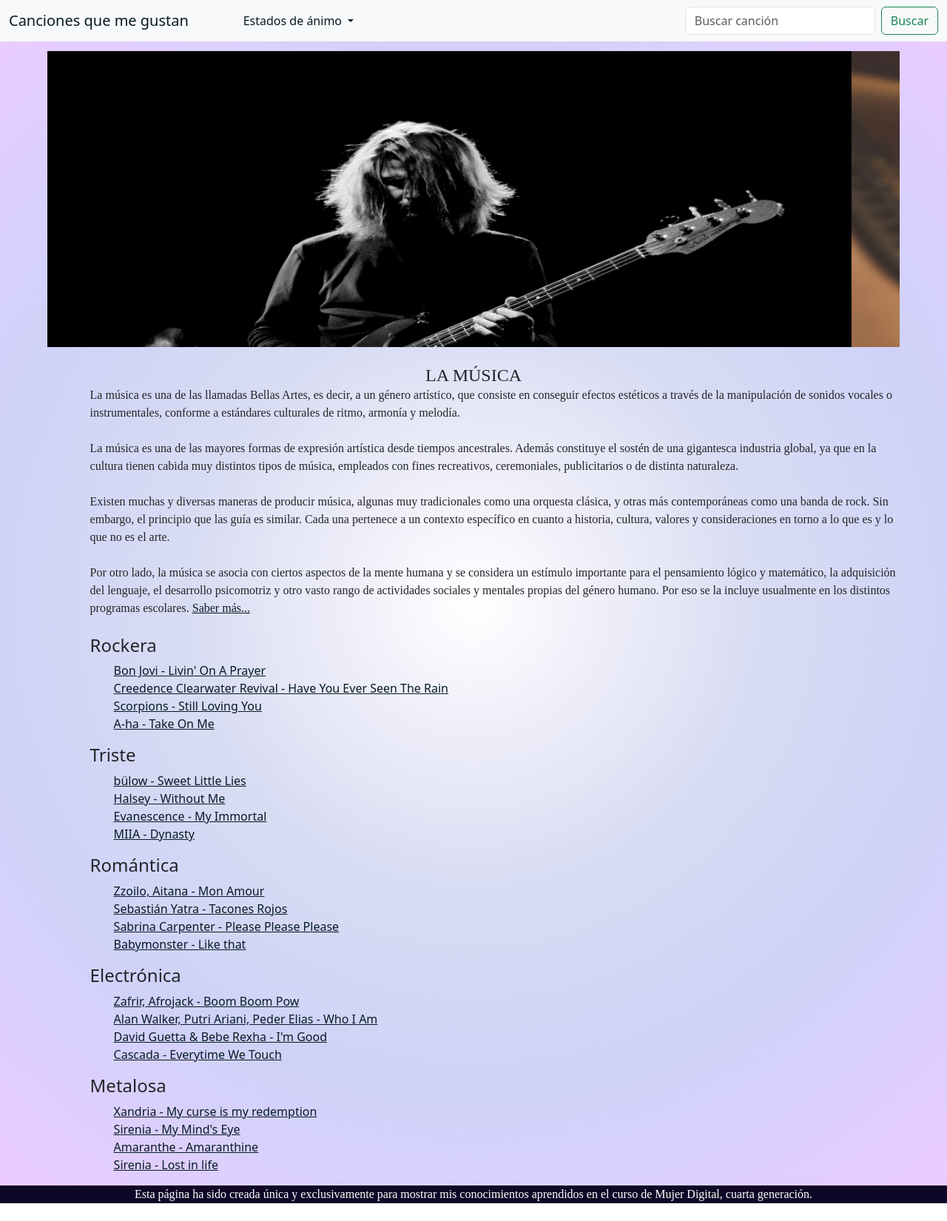
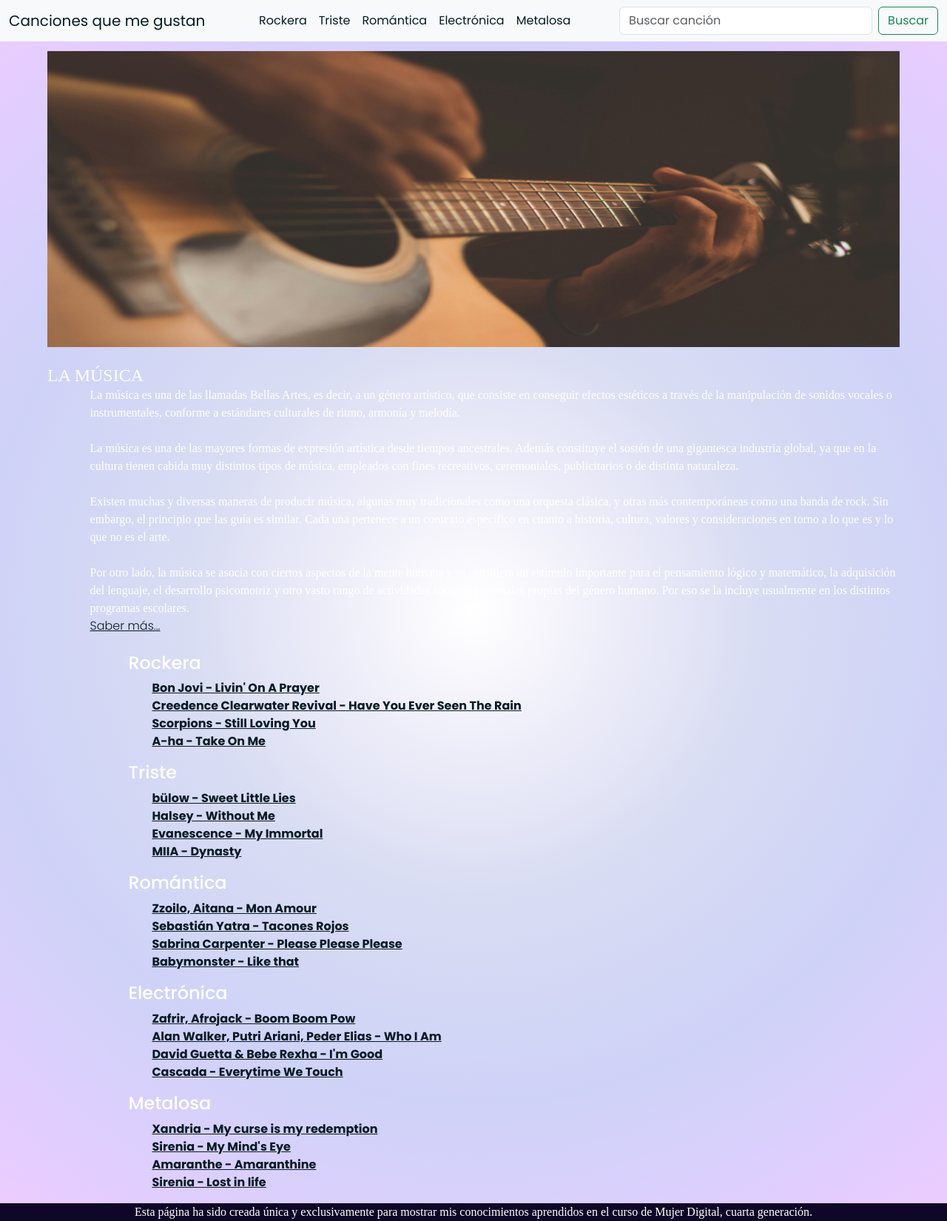
Before and after one commit to WendymMenHer/P-gina-para-entregar, a plain HTML site: page index.html in a window 1280 px wide. Shown: the whole page at 74% size. Before the commit the page ends 1626 px from the top, so only its background shows below. Drawn offline with nearby package versions, Linux system fonts and the light colour scheme.

Commit message:
La acabé

```diff
--- a/animaciones.js
+++ b/animaciones.js
@@ -0,0 +1,30 @@
+document.addEventListener("keyup", e=>{
+
+    if (e.target.matches("#buscador")){
+        if (e.key ==="Escape")e.target.value = ""
+        document.querySelectorAll(".cancion").forEach(lista =>{
+            lista.textContent.toLowerCase().includes(e.target.value.toLowerCase())
+              ?lista.classList.remove("filtro")
+              :lista.classList.add("filtro")
+        })
+
+    }
+  });
+let sections = document.querySelectorAll('section')
+let NavLinks = document.querySelectorAll ('header nav a')
+window.onscroll = () => {
+    sections.forEach(sec => {
+        let top = window.scrollY;
+        let offset = sec.offsetTop - 150;
+        let height = sec.offsetHeight;
+        let id = sec.getAttribute('id');
+
+        if (top >= offset && top < offset + height){
+            NavLinks.forEach (links =>{
+                links.classList.remove('active');
+                document.querySelector('header nav a [href*=' + id + ']').classList.add('active');
+            }
+            )
+        }
+    })
+};
--- a/estilos.css
+++ b/estilos.css
@@ -1,3 +1,24 @@
+@import url('https://fonts.googleapis.com/css2?family=Poppins:wght@300;400;500;600;700;800;900&display=swap');
+* {
+    scroll-behavior: smooth;
+    font-family: 'Poppins', sans-serif;
+}
+.logo {
+    font-size: 25px;
+    color: #fff;
+    text-decoration: none;
+    font-weight: 600;
+}
+nav a:hover,
+nav a.active {
+    color: rgb(166, 76, 245);
+}
+section {
+    justify-content: center;
+    align-items: center;
+    color: #fff;
+    font-weight: 700;
+}
 html{
     font-family: "Open Sans", sans-serif;
     font-optical-sizing: auto;
@@ -14,12 +35,10 @@ body{
     background-position: center center;
     background-repeat: no-repeat;
 }
-#titulo-música {
-    text-align: center;
-}
 #titulo-música{
     font-family: 'Times New Roman', Times, serif;
     font-weight: 8rem;
+    text-align: 0 center;
 }
 p{
     font-size: medium;
@@ -77,3 +96,14 @@ section{
     margin-left: 5%;
     margin-right: 5%;
 }
+.filtro{
+    display: none;
+}
+section h4{
+    text-align: center;
+    display: flex;
+}
+section a{
+    text-align: left;
+    display: flex;
+}
--- a/index.html
+++ b/index.html
@@ -12,7 +12,7 @@
 </head>
 <body>
     <header>
-    <nav class="navbar navbar-expand-lg bg-body-tertiary">
+      <nav class="navbar navbar-expand-lg bg-body-tertiary">
         <div class="container-fluid">
           <a class="navbar-brand" href="#"> Canciones que me gustan </a>
           <button class="navbar-toggler" type="button" data-bs-toggle="collapse" data-bs-target="#navbarSupportedContent" aria-controls="navbarSupportedContent" aria-expanded="false" aria-label="Toggle navigation">
@@ -21,25 +21,20 @@
           <div class="collapse navbar-collapse" id="navbarSupportedContent">
             <ul class="navbar-nav me-auto mb-2 mb-lg-0">
               <li class="nav-item dropdown">
-                <a class="nav-link dropdown-toggle" href="#" role="button" data-bs-toggle="dropdown" aria-expanded="false">
-                    Estados de ánimo
-                </a>
-                <ul class="dropdown-menu">
-                  <li><a class="dropdown-item" href="#">Rockera</a></li>
-                  <li><a class="dropdown-item" href="#">Triste</a></li>
-                  <li><a class="dropdown-item" href="#">Romántica</a></li>
-                  <li><a class="dropdown-item" href="#">Electrónica</a></li>
-                  <li><a class="dropdown-item" href="#">Metalosa</a></li>
+                <li class="nav-item">
+                  <li><a class="nav-link" href="#Rockera">Rockera</a></li>
+                  <li><a class="nav-link" href="#Triste">Triste</a></li>
+                  <li><a class="nav-link" href="#Romántica">Romántica</a></li>
+                  <li><a class="nav-link" href="#Electrónica">Electrónica</a></li>
+                  <li><a class="nav-link" href="#Metalosa">Metalosa</a></li>
                 </ul>
               </li>
             </ul>
-            <form class="d-flex" role="search">
-              <input class="form-control me-2" type="search" placeholder="Buscar canción" aria-label="Search">
-              <button class="btn btn-outline-success" type="submit">Buscar</button>
-            </form>
-          </div>
-        </div>
-        </nav>
+          <form class="d-flex" role="search">
+            <input class="form-control me-2" type="search" placeholder="Buscar canción" aria-label="Search" id="buscador">
+            <button class="btn btn-outline-success" type="submit">Buscar</button>
+          </form>
+      </nav>
     </header>
         <div id="imágenes-del-carrusel" class="carousel slide" data-bs-ride="carousel" class="container-lg">
             <div class="carousel-inner">
@@ -71,42 +66,52 @@
                 </p>
           </section>
             <br>
-            <section>
+            <section id="lista">
+              <section id="Rockera">
                 <h4>Rockera</h4>
                 <ul>
-                    <li><a target="_blank" href="https://youtu.be/lDK9QqIzhwk?si=xJNs8FkI0yf_Tuax">Bon Jovi - Livin' On A Prayer</a></li>
-                    <li><a target="_blank" href="https://youtu.be/u1V8YRJnr4Q?si=TgtkAYioOW4xO2Ih">Creedence Clearwater Revival - Have You Ever Seen The Rain</a></li>
-                    <li><a target="_blank" href="https://youtu.be/7pOr3dBFAeY?si=FXE2XqqEpcl0LaXU">Scorpions - Still Loving You</a></li>
-                    <li><a target="_blank" href="https://youtu.be/djV11Xbc914?si=3faUtR3GBr99jfP-">A-ha - Take On Me</a></li>
+                    <li><a target="_blank" href="https://youtu.be/lDK9QqIzhwk?si=xJNs8FkI0yf_Tuax" class="cancion">Bon Jovi - Livin' On A Prayer</a></li>
+                    <li><a target="_blank" href="https://youtu.be/u1V8YRJnr4Q?si=TgtkAYioOW4xO2Ih" class="cancion">Creedence Clearwater Revival - Have You Ever Seen The Rain</a></li>
+                    <li><a target="_blank" href="https://youtu.be/7pOr3dBFAeY?si=FXE2XqqEpcl0LaXU" class="cancion">Scorpions - Still Loving You</a></li>
+                    <li><a target="_blank" href="https://youtu.be/djV11Xbc914?si=3faUtR3GBr99jfP-" class="cancion">A-ha - Take On Me</a></li>
                 </ul>
+              </section>
+              <section id="Triste">
                 <h4>Triste</h4>
                 <ul>
-                    <li><a target="_blank" href="https://youtu.be/K5R5FF1KKmw?si=YJ_2ooXCNWmVA1F1">bülow - Sweet Little Lies</a></li>
-                    <li><a target="_blank" href="https://youtu.be/ZAfAud_M_mg?si=ZEM10ktarJF0hQDD">Halsey - Without Me</a></li>
-                    <li><a target="_blank" href="https://youtu.be/5anLPw0Efmo?si=empbLlgJt143vnBv">Evanescence - My Immortal</a></li>
-                    <li><a target="_blank" href="https://youtu.be/5-ZiKXrnvog?si=qGbwE2_6DfAY6zil">MIIA - Dynasty</a></li>
+                    <li><a target="_blank" href="https://youtu.be/K5R5FF1KKmw?si=YJ_2ooXCNWmVA1F1" class="cancion">bülow - Sweet Little Lies</a></li>
+                    <li><a target="_blank" href="https://youtu.be/ZAfAud_M_mg?si=ZEM10ktarJF0hQDD" class="cancion">Halsey - Without Me</a></li>
+                    <li><a target="_blank" href="https://youtu.be/5anLPw0Efmo?si=empbLlgJt143vnBv" class="cancion">Evanescence - My Immortal</a></li>
+                    <li><a target="_blank" href="https://youtu.be/5-ZiKXrnvog?si=qGbwE2_6DfAY6zil" class="cancion">MIIA - Dynasty</a></li>
                 </ul>
+              </section>
+              <section id="Romántica">
                 <h4>Romántica</h4>
                 <ul>
-                    <li><a target="_blank" href="https://youtu.be/7nk_zukRqdY?si=Vl85T_jaZDiyOamP">Zzoilo, Aitana - Mon Amour</a></li>
-                    <li><a target="_blank" href="https://youtu.be/Qz9gmiLBVFA?si=Gznmq1emMJO7aaEu">Sebastián Yatra - Tacones Rojos</a></li>
-                    <li><a target="_blank" href="https://youtu.be/cF1Na4AIecM?si=_dP8Xf2vKchNU6Fw">Sabrina Carpenter - Please Please Please</a></li>
-                    <li><a target="_blank" href="https://youtu.be/M8r3x4Re8-I?si=_6UcQt1WVtHCVHzx">Babymonster - Like that</a></li>
+                    <li><a target="_blank" href="https://youtu.be/7nk_zukRqdY?si=Vl85T_jaZDiyOamP" class="cancion">Zzoilo, Aitana - Mon Amour</a></li>
+                    <li><a target="_blank" href="https://youtu.be/Qz9gmiLBVFA?si=Gznmq1emMJO7aaEu" class="cancion">Sebastián Yatra - Tacones Rojos</a></li>
+                    <li><a target="_blank" href="https://youtu.be/cF1Na4AIecM?si=_dP8Xf2vKchNU6Fw" class="cancion">Sabrina Carpenter - Please Please Please</a></li>
+                    <li><a target="_blank" href="https://youtu.be/M8r3x4Re8-I?si=_6UcQt1WVtHCVHzx" class="cancion">Babymonster - Like that</a></li>
                 </ul>
+              </section>
+              <section id="Electrónica">
                 <h4>Electrónica</h4>
                 <ul>
-                    <li><a target="_blank" href="https://youtu.be/cndhRi4RMnM?si=738pGPrxumnwSmo7">Zafrir, Afrojack - Boom Boom Pow</a></li>
-                    <li><a target="_blank" href="https://youtu.be/ccu6JuC21rk?si=tM96QafjafODp6BO">Alan Walker, Putri Ariani, Peder Elias - Who I Am</a></li>
-                    <li><a target="_blank" href="https://youtu.be/90RLzVUuXe4?si=9fjg_4hdcURBzmuu">David Guetta & Bebe Rexha - I'm Good </a></li>
-                    <li><a target="_blank" href="https://youtu.be/4G6QDNC4jPs?si=fBlbI55iHPYR5sVt">Cascada - Everytime We Touch</a></li>
+                    <li><a target="_blank" href="https://youtu.be/cndhRi4RMnM?si=738pGPrxumnwSmo7" class="cancion">Zafrir, Afrojack - Boom Boom Pow</a></li>
+                    <li><a target="_blank" href="https://youtu.be/ccu6JuC21rk?si=tM96QafjafODp6BO" class="cancion">Alan Walker, Putri Ariani, Peder Elias - Who I Am</a></li>
+                    <li><a target="_blank" href="https://youtu.be/90RLzVUuXe4?si=9fjg_4hdcURBzmuu" class="cancion">David Guetta & Bebe Rexha - I'm Good </a></li>
+                    <li><a target="_blank" href="https://youtu.be/4G6QDNC4jPs?si=fBlbI55iHPYR5sVt" class="cancion">Cascada - Everytime We Touch</a></li>
                 </ul>
+              </section>
+              <section id="Metalosa">
                 <h4>Metalosa</h4>
                 <ul>
-                    <li><a target="_blank" href="https://youtu.be/vVZ7DFx6hP8?si=zsDTTXWbfrrnB8w1">Xandria - My curse is my redemption</a></li>
-                    <li><a target="_blank" href="https://youtu.be/t3WFHztGJtw?si=pshV7a0skcJJ9PmC">Sirenia - My Mind's Eye</a></li>
-                    <li><a target="_blank" href="https://youtu.be/D8lV1To-_fU?si=ve0-fHaZUk221jdT">Amaranthe - Amaranthine</a></li>
-                    <li><a target="_blank" href="https://youtu.be/-vkyV84Ho7Q?si=QUfElcOBdAZfAKcP">Sirenia - Lost in life</a></li>
+                    <li><a target="_blank" href="https://youtu.be/vVZ7DFx6hP8?si=zsDTTXWbfrrnB8w1" class="cancion">Xandria - My curse is my redemption</a></li>
+                    <li><a target="_blank" href="https://youtu.be/t3WFHztGJtw?si=pshV7a0skcJJ9PmC" class="cancion">Sirenia - My Mind's Eye</a></li>
+                    <li><a target="_blank" href="https://youtu.be/D8lV1To-_fU?si=ve0-fHaZUk221jdT" class="cancion">Amaranthe - Amaranthine</a></li>
+                    <li><a target="_blank" href="https://youtu.be/-vkyV84Ho7Q?si=QUfElcOBdAZfAKcP" class="cancion">Sirenia - Lost in life</a></li>
                 </ul>
+              </section>
             </section>
         <footer>
             <p class="container-fluid">Esta página ha sido creada única y exclusivamente para mostrar mis conocimientos aprendidos en el curso de Mujer Digital, cuarta generación. </p>
```
Also changed, not shown: 1 other file.
